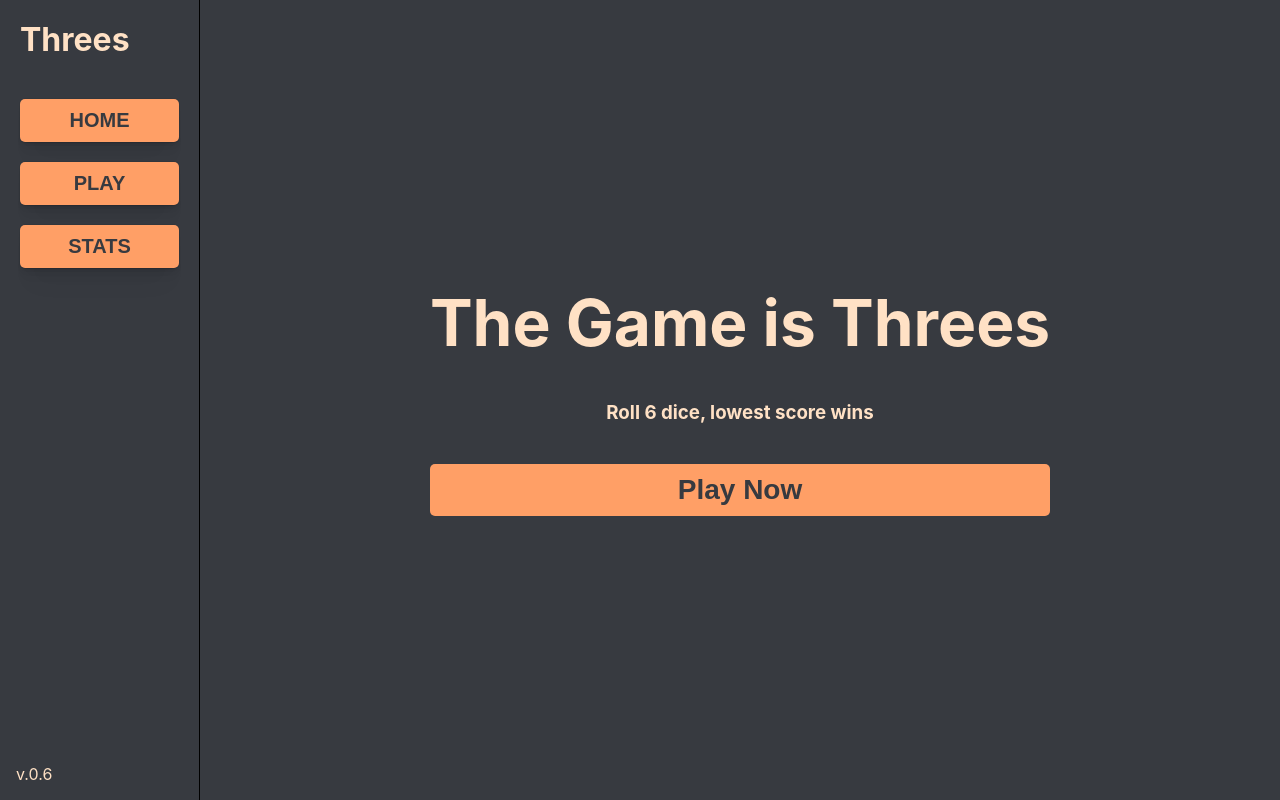
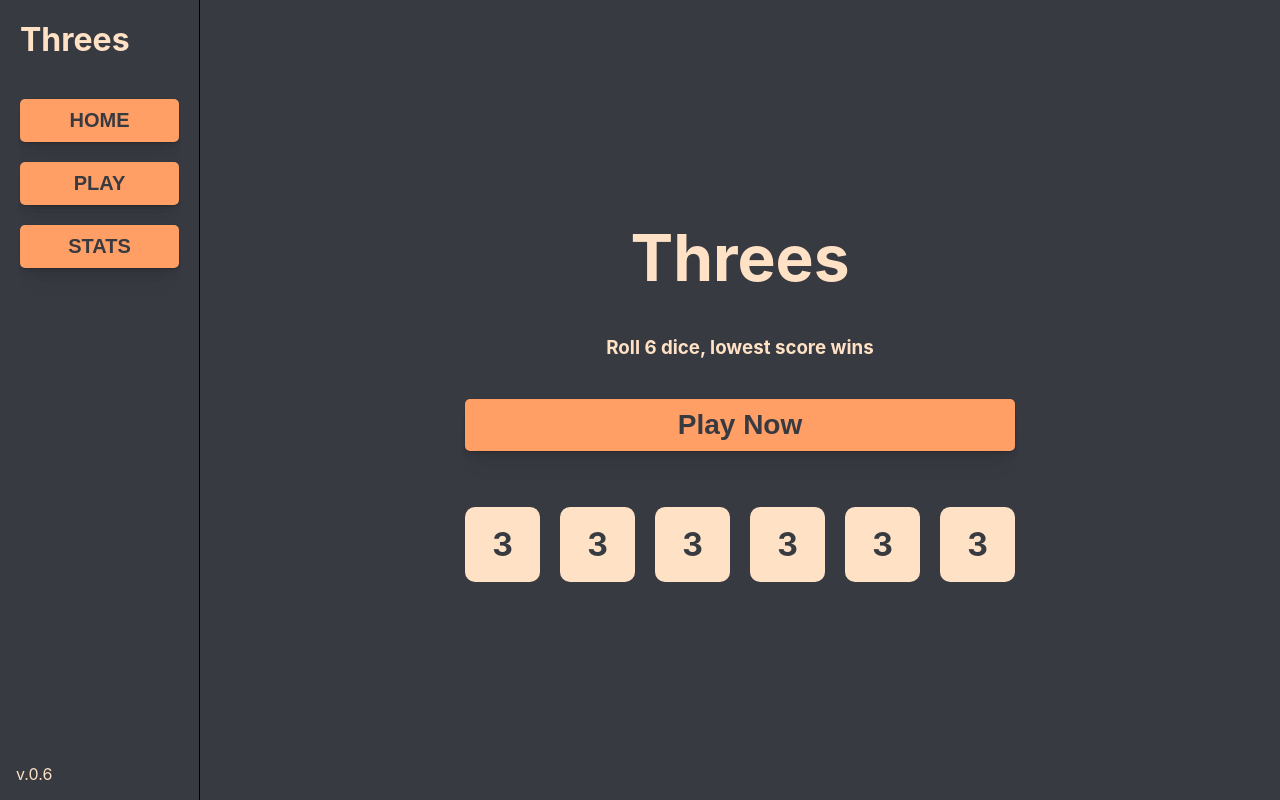
Before and after one commit to CharlesCondon/Threes, a React (Create React App) app: page / in a window 1280 px wide. Built offline with nearby package versions, Linux system fonts and the light colour scheme.

Commit message:
added dice to home

```diff
--- a/src/assets/components/Home/Home.js
+++ b/src/assets/components/Home/Home.js
@@ -1,41 +1,51 @@
 import React from 'react'
 import styles from './Home.module.scss'
 import { useNavigate } from 'react-router-dom'
-import threes from '../../images/number-3.png'
+
+const initialDice = [3,3,3,3,3,3];
 
 function Home() {
+    const [dice, setDice] = React.useState(initialDice);
+    const [styleChange, setStyleChange] = React.useState(false);
     const navigate = useNavigate();
+    const intervalRef = React.useRef(null);
 
     React.useEffect(() => {
         document.title = 'Threes';
     }, []);
 
+    function handleRoll() {
+        clearInterval(intervalRef.current);
+        setStyleChange(true);
+        intervalRef.current = setInterval(() => {
+            const newDice = dice.map((d) => {
+                d = Math.floor(Math.random()*6+1);
+                return d
+            })
+            setDice(newDice)
+        }, 30);
+
+        setTimeout(() => {
+            clearInterval(intervalRef.current);
+            setDice(initialDice);
+            setStyleChange(false);
+        }, 500);
+    }
+
     return (
         <div className={styles.homeCont}>
-            {/* <div className={styles.homeDiceCont}>
-                <div className={styles.homeDiceBox}>
-                    <h2>3</h2>
-                </div>
-                <div className={styles.homeDiceBox}>
-                    <h2>3</h2>
-                </div>
-                <div className={styles.homeDiceBox}>
-                    <h2>3</h2>
-                </div>
-                <div className={styles.homeDiceBox}>
-                    <h2>3</h2>
-                </div>
-                <div className={styles.homeDiceBox}>
-                    <h2>3</h2>
-                </div>
-                <div className={styles.homeDiceBox}>
-                    <h2>3</h2>
-                </div>
-            </div> */}
-            <h1>The Game is Threes</h1>
-            {/* <img src={threes} alt='' /> */}
+            <div className={styles.homeHead}>
+                <h1 className={styles.headTitle}>Threes</h1>
+            </div>
             <h3>Roll 6 dice, lowest score wins</h3>
             <button onClick={() => navigate('/play')}>Play Now</button>
+            <div className={styles.homeDiceCont}>
+                {dice.map((d,i) => {
+                    return <div key={i} onClick={() => handleRoll()} className={`${styles.homeDiceBox} ${styleChange ? styles.activeDiceBox : ''}`}>
+                                <h2>{d}</h2>
+                            </div>
+                })}
+            </div>
         </div>
     )
 }
--- a/src/assets/components/Home/Home.module.scss
+++ b/src/assets/components/Home/Home.module.scss
@@ -19,6 +19,13 @@
         width: 100%;
         font-size: 28px;
         padding: 10px 0;
+        box-shadow:
+            0px 0px 0px 1px rgba(0,0,0,.06),
+            0px 1px 1px -0.5px rgba(0,0,0,.06),
+            0px 3px 3px -1.5px rgba(0,0,0,.06),
+            0px 6px 6px -3px rgba(0,0,0,.06),
+            0px 12px 12px -6px rgba(0,0,0,.06),
+            0px 24px 24px -12px rgba(0,0,0,.06);
     }
     img {
         width: 100px;
@@ -28,33 +35,41 @@
 .homeDiceCont {
     display: flex;
     flex-wrap: wrap;
-    justify-content: center;
+    justify-content: space-between;
     gap: 20px;
+    margin-top: 1rem;
+    width: 100%;
 }
 
 .homeDiceBox {
     display: flex;
     align-items: center;
     justify-content: center;
-    width: 75px !important;
+    width: 75px;
     height: 75px;
-    border: 2px solid var(--accent-color);
+    background-color: var(--sub-accent);
+    color: var(--dark-accent);
     border-radius: 10px;
-
+    transition: all .1s ease-in-out;
     h2 {
         font-size: 32px;
     }
+}
+
+.activeDiceBox {
+    border-radius: 5px;
+    -webkit-box-shadow: 0px 0px 24px -8px rgba(0,0,0,0.75);
+    -moz-box-shadow: 0px 0px 24px -8px rgba(0,0,0,0.75);
+    box-shadow: 0px 0px 24px -8px rgba(0,0,0,0.75);
+
 }
 
 @media only screen and (max-width: 768px) {
     .homeCont {
         padding: 20px;
         gap: 10px;
-        margin-top: 5rem;
+        margin-top: 3rem;
         max-width: 340px;
-        h1 {
-            font-size: 32px;
-        }
         ul {
             font-size: 18px;
         }
@@ -62,4 +77,16 @@
             font-size: 20px;
         }
     }
+    .homeHead {
+        display: flex;
+        flex-direction: column;
+        justify-content: center;
+
+        h2 {
+            display: inline-block;
+            text-align: center;
+            margin: auto;
+            font-size: 32px;
+        }
+    }
 }
```
